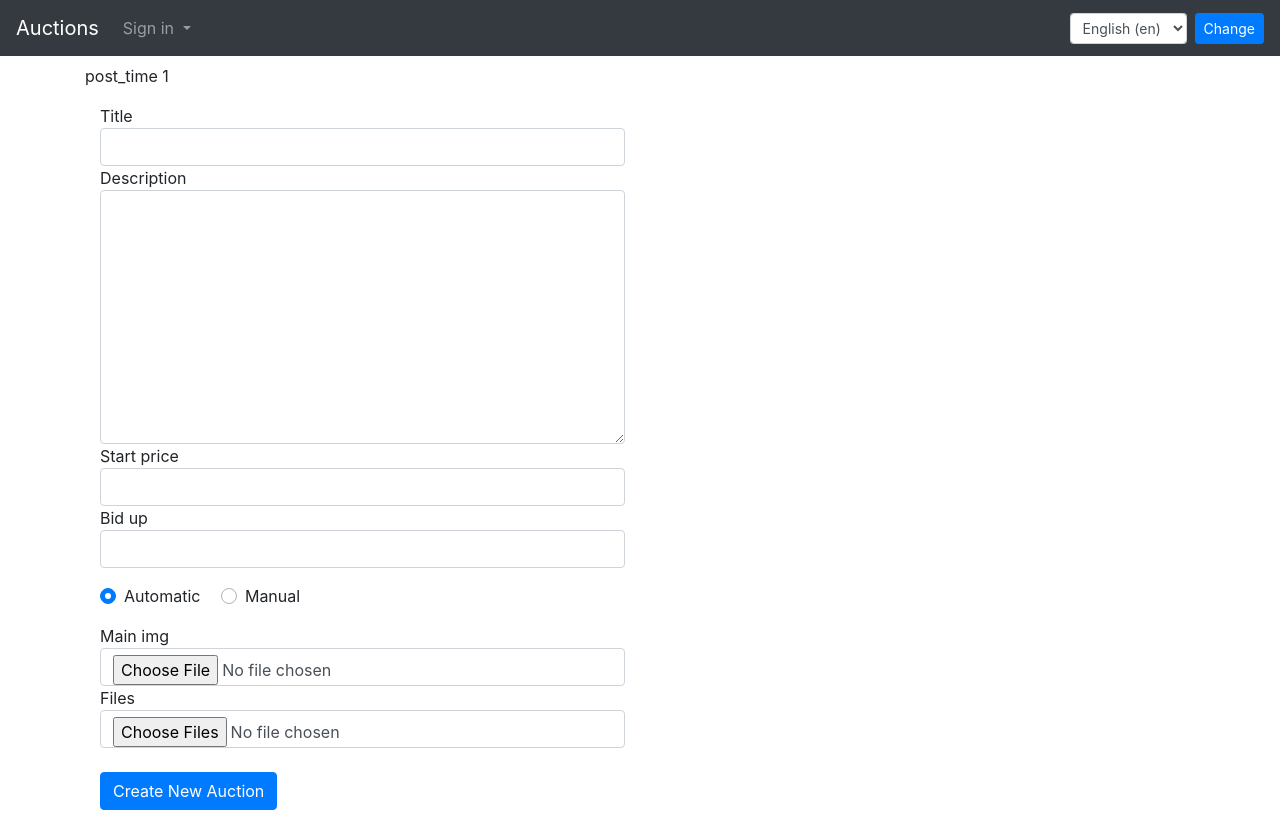
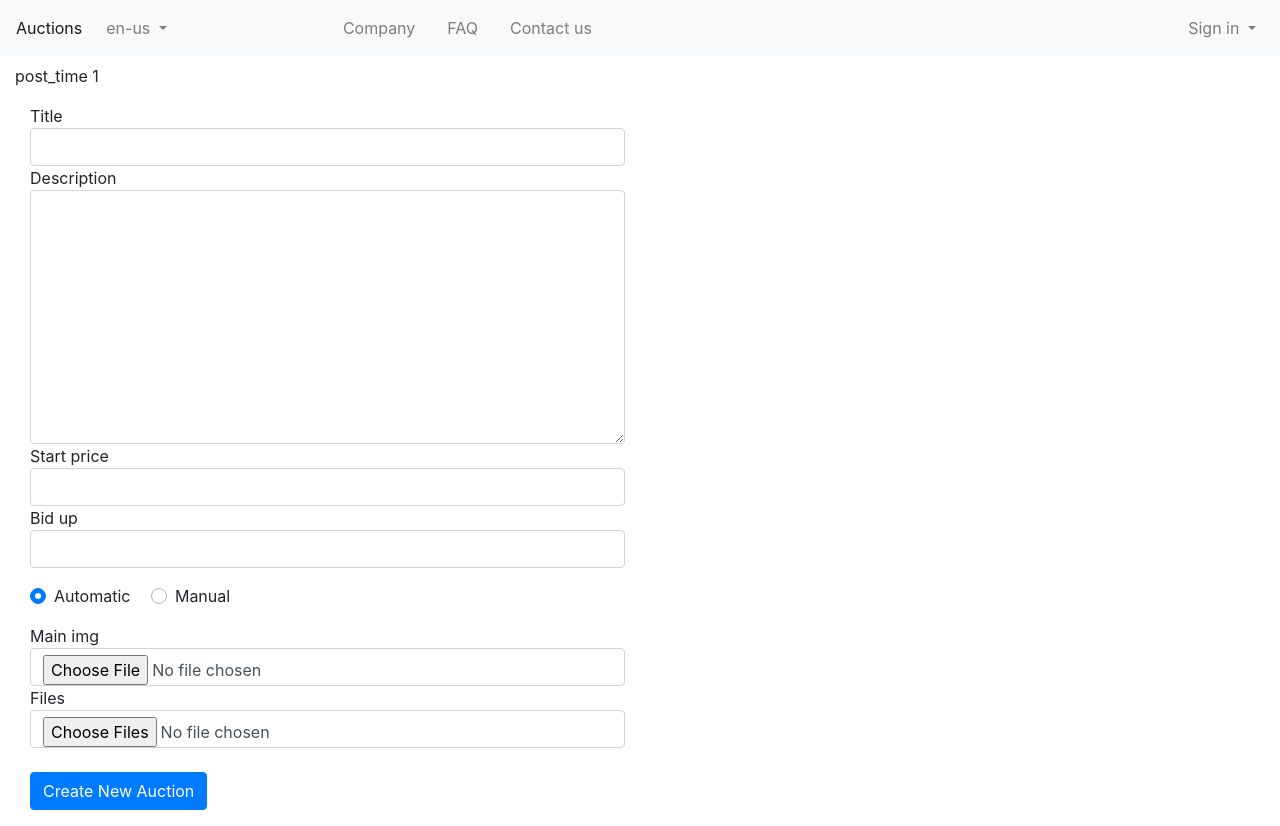
Before and after one commit to itsgoo/auction, a Django app: page /create in a window 1280 px wide. Run offline with Django 3.2, Linux system fonts and the light colour scheme; data that the repository does not hold is empty; parts of the project's set-up code (start-up, migrations or seed data) failed here and were passed over; some libraries are stand-ins or nearby versions.

Commit message:
was done: header switch multi languages, direrction rtl and ltr and slider

```diff
--- a/static/style/style.css
+++ b/static/style/style.css
@@ -1,3 +1,12 @@
+
+body{
+    font-size: 16px !important;
+}
+
+a{
+    font-size: 16px !important;
+
+}
 
 
 .owl-prev span{
@@ -79,7 +88,7 @@
 
 .get_notif{
     position: absolute;
-    right: 3%;
+
     top: 5%;
 }
 
@@ -121,3 +130,140 @@
     border: none;
     background: none;
 }
+
+
+.form-control.form-control-sm.mr-2 {
+    width: 100px;
+}
+
+.ml-10 {
+    margin-left: 10rem !important;
+  }
+
+
+  .mr-10 {
+    margin-right: 10rem !important;
+  }
+
+
+  .c-bg-dark{
+      background: #0E0C22;
+  }
+
+  .c-color-light{
+      color: #727586;
+  }
+
+  .c-btn{
+    padding: .00rem .5rem;
+    line-height: 1.5;
+    border-radius: .2rem;
+    display: inline-block;
+    font-weight: 400;
+    text-align: center;
+    vertical-align: middle;
+    cursor: pointer;
+    -webkit-user-select: none;
+    -moz-user-select: none;
+    -ms-user-select: none;
+    user-select: none;
+    border: 1px solid transparent;
+    line-height: 1.5;
+    border-radius: .25rem;
+    transition: color .15s ease-in-out,background-color .15s ease-in-out,border-color .15s ease-in-out,box-shadow .15s ease-in-out;
+
+
+  }
+
+.dropdown-item{
+    color: #727586 !important;
+}
+
+.non_border{
+    border: none;
+}
+
+
+
+.dropdown-menu.show {
+    min-width: 100px;
+}
+
+
+.full_slider{
+    position: relative;
+}
+
+
+.div_main_page {
+    position: absolute;
+    top: 50%;
+    left: 15%;
+    color: #fff;
+}
+
+
+.div_main_page h2 {
+    font-size: 64px;
+}
+
+.div_main_page p {
+    font-size: 16px;
+line-height: 24px;
+}
+
+
+.container, .container-lg, .container-md, .container-sm, .container-xl {
+    max-width: 1606px !important;
+}
+
+
+.container-fluid, .container-lg, .container-md, .container-sm, .container-xl {
+    width: 100%;
+    padding-right: 15px;
+    padding-left: 15px;
+    margin-right: auto;
+    margin-left: auto;
+}
+
+.auction_title{
+    font-size: 36px !important;
+}
+
+.auction_id{
+    font-weight: 600;
+    font-size: 16px;
+    line-height: 24px;
+}
+
+.auction_desc, .auction_start_price_pre{
+    font-size: 16px;
+    line-height: 24px;
+}
+
+.auction_start_price{
+    font-size: 16px;
+    line-height: 24px;
+    font-weight: 600;
+
+}
+
+.input_bid{
+    border: none;
+    text-align: center;
+    -webkit-appearance: none;
+    -moz-appearance: textfield;
+}
+
+
+.btn_custom{
+    margin-left: -1px;
+    cursor: pointer;
+    display: inline-block;
+font-weight: 400;
+color: #212529;
+text-align: center;
+-webkit-appearance: button;
+overflow: visible;
+border-color: #6c757d !important;
+}
--- a/templates/base.html
+++ b/templates/base.html
@@ -1,7 +1,25 @@
 {% load static i18n %}
+{% get_current_language_bidi as LANGUAGE_BIDI %}
+
+
+
+
+
+
+
+
+
+
+
+
 
 <!DOCTYPE html>
-<html>
+{% if LANGUAGE_BIDI %}
+<html dir="rtl">
+{% else %}
+<html dir="ltr">
+{% endif %}
+
 <head>
 	<title>
 
@@ -23,14 +41,63 @@
 	<link rel="stylesheet" href="{% static 'style/owlcarousel/owl.theme.default.min.css'%} ">
 	<link rel="stylesheet" href="{% static 'style/owlcarousel/owl.theme.default.css'%} ">
 
+
+
+
+
+
+	{% if LANGUAGE_BIDI %}
+
+	<link rel="stylesheet" href="https://cdn.rtlcss.com/bootstrap/v4.2.1/css/bootstrap.min.css" integrity="sha384-vus3nQHTD+5mpDiZ4rkEPlnkcyTP+49BhJ4wJeJunw06ZAp+wzzeBPUXr42fi8If" crossorigin="anonymous">
+
+	{% else %}
+
 	<link rel="stylesheet" href="https://stackpath.bootstrapcdn.com/bootstrap/4.4.1/css/bootstrap.min.css" integrity="sha384-Vkoo8x4CGsO3+Hhxv8T/Q5PaXtkKtu6ug5TOeNV6gBiFeWPGFN9MuhOf23Q9Ifjh" crossorigin="anonymous">
+	{% endif %}
+
+
+
+
+
+
 
 	<script src="{% static 'js/owlcarousel/jquery.min.js' %}"></script>
 	<script src="{% static 'js/owlcarousel/owl.carousel.min.js' %}"></script>
 </head>
 <body>
 
-	<nav class="navbar navbar-expand-lg navbar-dark bg-dark ">
+
+
+
+
+
+
+
+
+
+
+
+
+
+
+
+
+
+
+
+
+
+
+
+
+
+
+
+
+
+
+
+	<nav class="navbar navbar-expand-lg navbar-light bg-light ">
 		<a class="navbar-brand" href="{% url 'index' %}">Auctions</a>
 		<button class="navbar-toggler" type="button" data-toggle="collapse" data-target="#navbarTogglerDemo02" aria-controls="navbarTogglerDemo02" aria-expanded="false" aria-label="Toggle navigation">
 			<span class="navbar-toggler-icon"></span>
@@ -38,14 +105,186 @@
 
 		<div class="collapse navbar-collapse" id="navbarTogglerDemo02">
 
-		<ul class="navbar-nav  mt-2 mt-lg-0 mr-auto">
+
+
+			<ul class="navbar-nav  mt-lg-0
+			{% if LANGUAGE_BIDI %}
+			ml-10
+			{% else %}
+			mr-10
+			{% endif %}">
+
+
+				{% get_current_language as LANGUAGE_CODE %}
+
+				{% get_available_languages as LANGUAGES %}
+				{% get_language_info_list for LANGUAGES as languages %}
+
+				<li class="nav-item dropdown">
+					<a class="nav-link dropdown-toggle" href="#" id="navbarDropdown" role="button" data-toggle="dropdown" aria-haspopup="true" aria-expanded="false">
+					  {{LANGUAGE_CODE}}
+
+					</a>
+					<div class="dropdown-menu"
+					 aria-labelledby="navbarDropdown">
+
+
+
+
+
+
+						{% for language in languages %}
+
+
+
+						<form class="form-inline" action="{% url 'set_language' %}" method="post">
+							{% csrf_token %}
+
+							<input name="next" type="hidden" value="{{ redirect_to }}">
+
+
+							<select class="form-control form-control-sm mr-2" name="language" id="" hidden>
+								<option class="dropdown-item" value="{{ language.code }}" >
+
+								</option>
+							</select>
+							<button type="submit" class="non_border dropdown-item">{{language.name_local}}</button>
+
+
+
+
+						</form>
+
+
+
+						{% endfor %}
+					</div>
+				  </li>
+
+
+
+
+
+
+
+
+
+
+
+
+	<!--
+
+
+				<form class="form-inline" action="{% url 'set_language' %}" method="post">
+					{% csrf_token %}
+
+					<input name="next" type="hidden" value="{{ redirect_to }}">
+					<select class="form-control form-control-sm mr-2" name="language" id="">
+
+						{% get_current_language as LANGUAGE_CODE %}
+
+						{% get_available_languages as LANGUAGES %}
+						{% get_language_info_list for LANGUAGES as languages %}
+
+						{% for language in languages %}
+
+							<option class="dropdown-item" value="{{ language.code }}" {% if language.code == LANGUAGE_CODE %} selected {% endif %}>
+								{{language.name_local}} ({{language.code}})
+							</option>
+
+						{% endfor %}
+
+					</select>
+					<button type="submit" class="btn btn-primary btn-sm">{% trans 'Change' %}</button>
+				</form> -->
+
+
+
+
+
+
+
+
+
+
+
+
+
+
+
+
+
+
+
+
+
+			</ul>
+
+
+
+
+
+
+
+
+
+
+
+
+
+
+
+
+
+
+
+
+		<ul class="navbar-nav mr-auto mt-lg-0 ">
+
+			<li class="nav-item mr-3">
+
+				<a class="nav-link" href="{% url 'create_auction' %}">Company</a>
+			</li>
+
+
+
+			<li class="nav-item mr-3">
+
+				<a class="nav-link" href="{% url 'create_auction' %}">FAQ</a>
+			</li>
+
+
+			<li class="nav-item mr-3">
+
+				<a class="nav-link" href="{% url 'create_auction' %}">Contact us</a>
+			</li>
+
+
+		</ul>
+
+
+
+
+
+
+
+
+
+
+
+
+
+
+
+
+		<ul class="navbar-nav mt-lg-0">
 			{% if user.is_authenticated %}
 				{% for i in groups_user_sellers %}
 
 					{% if i.id == user.id%}
 
-						<li class="nav-item">
-							<a class="nav-link" href="{% url 'create_auction' %}">Create Auction<span class="sr-only">(current)</span></a>
+						<li class="nav-item mr-5  c-bg-dark c-btn  ">
+							<a class="nav-link text-light" href="{% url 'create_auction' %}">Create Auction<span class="sr-only">(current)</span></a>
 						</li>
 
 
@@ -53,13 +292,17 @@
 				{% endfor %}
 			{% endif %}
 
-			<li class="nav-item dropdown">
-				<a class="nav-link dropdown-toggle" href="#" id="navbarDropdown" role="button" data-toggle="dropdown" aria-haspopup="true" aria-expanded="false">
+			<li class="nav-item dropdown ">
+				<a class="nav-link dropdown-toggle c-color-light" href="#" id="navbarDropdown" role="button" data-toggle="dropdown" aria-haspopup="true" aria-expanded="false">
 					{% if user.is_authenticated %} {{ user.username }} {% else %} Sign in {% endif %}
 				</a>
 
 
-				<div class="dropdown-menu" aria-labelledby="navbarDropdown">
+				<div class="dropdown-menu " {% if LANGUAGE_BIDI %}
+				style="left: 0px;"
+				{% else %}
+				style="left: -30px;"
+				{% endif %} aria-labelledby="navbarDropdown">
 
 
 				{% if user.is_authenticated  %}
@@ -111,28 +354,10 @@
 
 
 
-			<form class="form-inline" action="{% url 'set_language' %}" method="post">
-				{% csrf_token %}
 
-				<input name="next" type="hidden" value="{{ redirect_to }}">
-				<select class="form-control form-control-sm mr-2" name="language" id="">
 
-					{% get_current_language as LANGUAGE_CODE %}
-
-					{% get_available_languages as LANGUAGES %}
-					{% get_language_info_list for LANGUAGES as languages %}
-					{% for language in languages %}
-
-					<option class="dropdown-item" value="{{ language.code }}" {% if language.code == LANGUAGE_CODE %} selected {% endif %}>
-
-							{{language.name_local}} ({{language.code}})
-						</option>
-
-					{% endfor %}
-
-				</select>
-				<button type="submit" class="btn btn-primary btn-sm">{% trans 'Change' %}</button>
-			</form>
+		</div>
+	</nav>
 
 
 
@@ -147,11 +372,59 @@
 
 
 
-		</div>
-	</nav>
 
 
-<div class="container">
+
+
+
+
+
+
+
+
+
+
+
+
+
+
+
+
+
+
+
+
+
+
+
+
+
+
+
+
+
+
+
+
+
+
+
+
+
+
+
+
+
+
+
+
+
+
+
+
+
+
+<div class="container-xl">
 	<div class="row">
 		<h1>
 
@@ -171,6 +444,24 @@
 </div>
 
 
+
+
+
+
+
+
+
+
+
+
+
+
+
+
+
+
+
+
 <script
   src="https://code.jquery.com/jquery-3.4.1.min.js"
   integrity="sha256-CSXorXvZcTkaix6Yvo6HppcZGetbYMGWSFlBw8HfCJo="
```
Also changed, not shown: templates/index.html (+125 -22 lines), media/file/example2.jpg (added), media/file/examplefull.jpg (added), 1 other file. Lines whose indentation alone changed are shown as unchanged.
